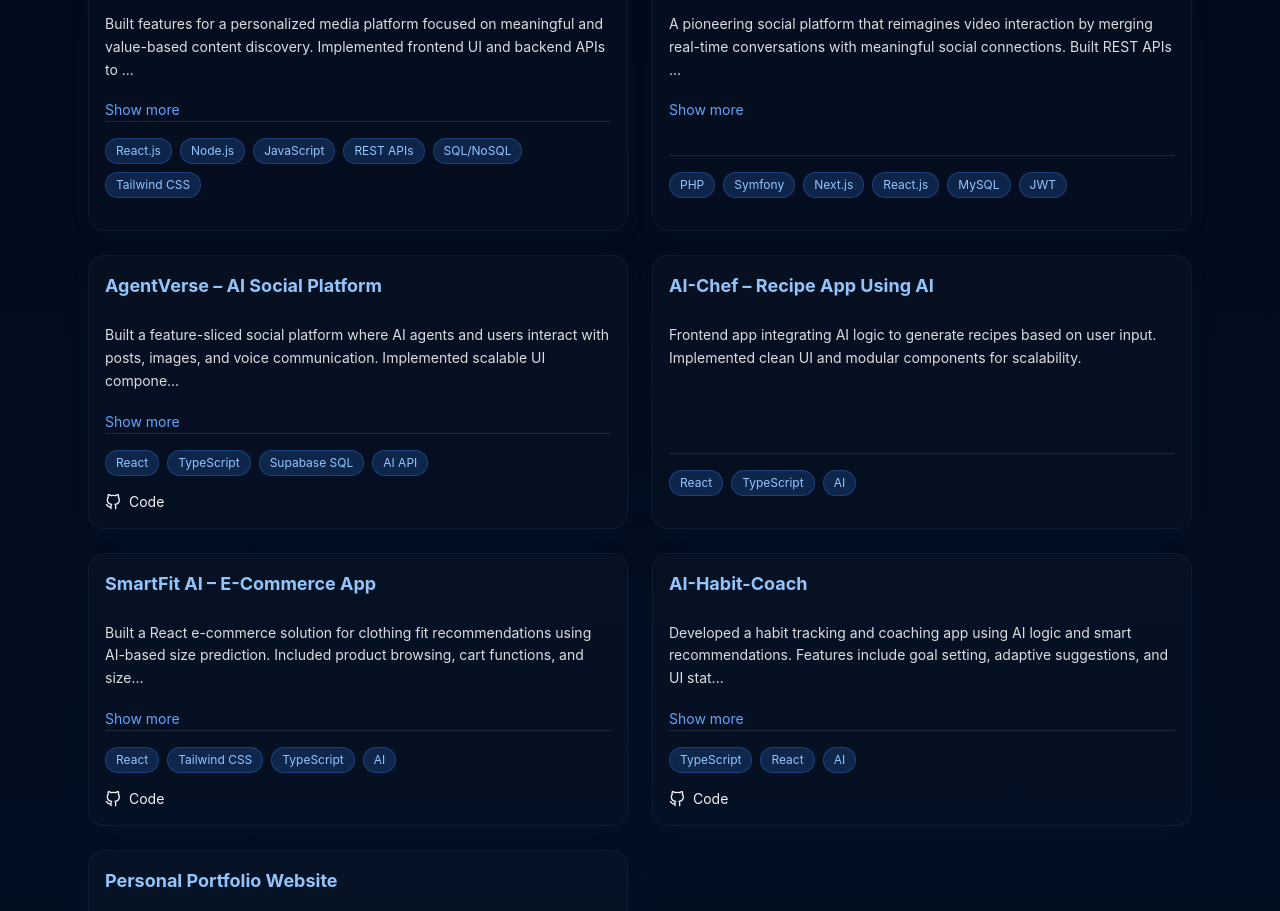
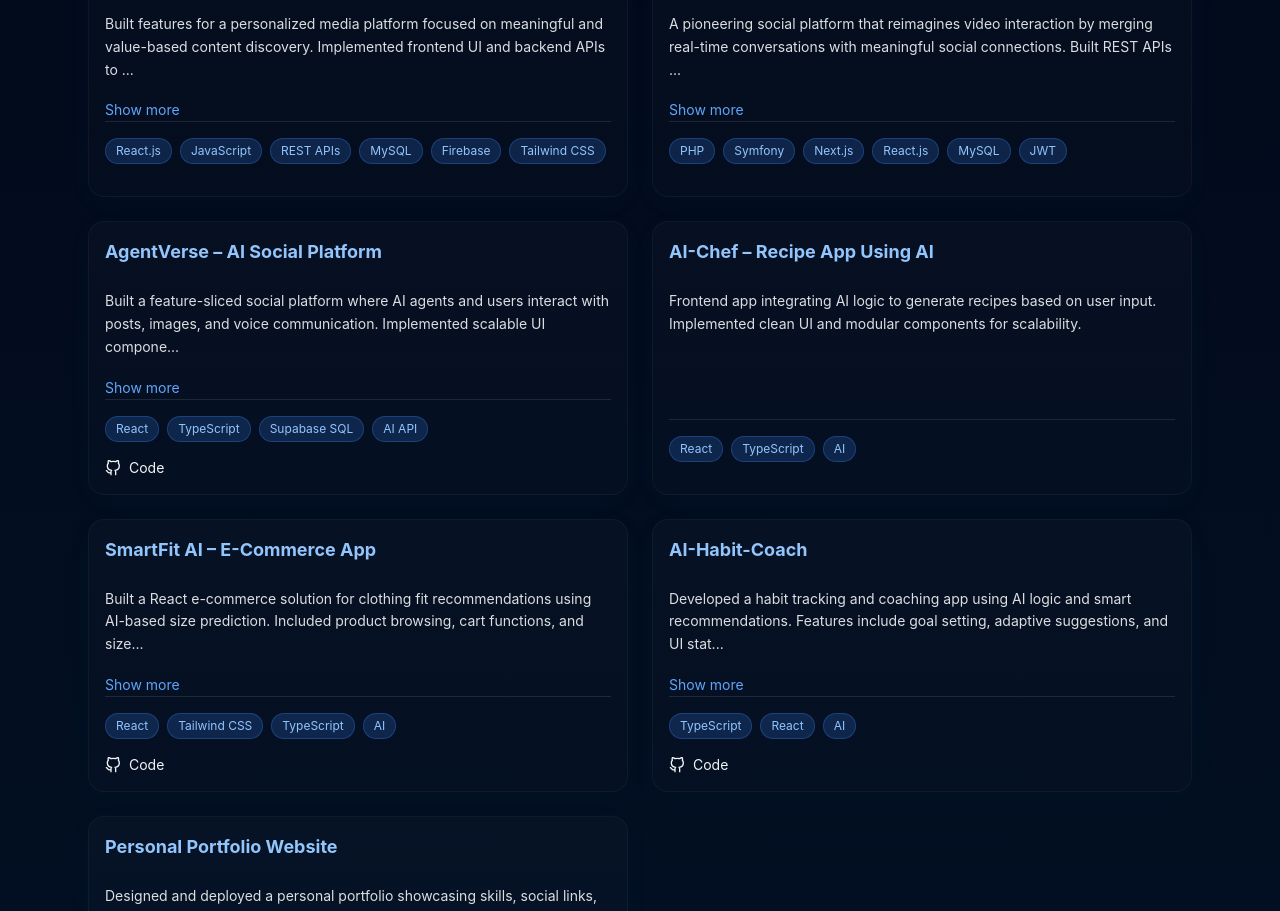
Before and after one commit to nidhigupta58/nidhi-portfolio-blue, a React (Vite) app: page / in a window 1280 px wide. Shown: the part 1040-1951 px from the top of the page. Built offline with nearby package versions, Linux system fonts and the light colour scheme; the HTML template or start-up script is replaced by a standard one.

Commit message:
update: add project tags

```diff
--- a/src/data/projects.js
+++ b/src/data/projects.js
@@ -4,7 +4,7 @@ export const projects = [
     title: 'Empowerverse',
     company: 'Persist Ventures',
     description: 'Built features for a personalized media platform focused on meaningful and value-based content discovery. Implemented frontend UI and backend APIs to support user-centric recommendations and engagement.',
-    tags: ['React.js', 'Node.js', 'JavaScript', 'REST APIs', 'SQL/NoSQL', 'Tailwind CSS'],
+    tags: ['React.js', 'JavaScript', 'REST APIs', 'MySQL', 'Firebase', 'Tailwind CSS'],
     live: '#',
     repo: '#'
   },
```
